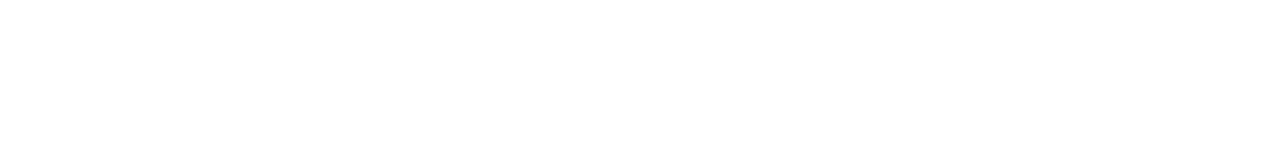
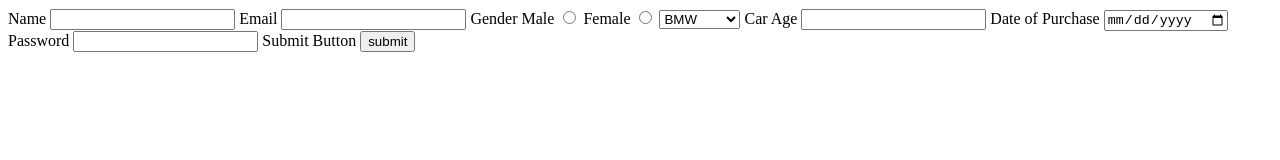
Before and after one commit to acciojob/car-insurance-form-Padma-darsi, a website: page main.html in a window 1280 px wide. Drawn offline with Linux system fonts and the light colour scheme.

Commit message:
created a submission

```diff
--- a/main.html
+++ b/main.html
@@ -8,6 +8,43 @@
 
 <body>
 	<!-- the entire body must be written by student -->
+	<form method="post">
+
+		<label for="name">Name</label>
+		<input type="text" id="name" Required>
+
+		<label for="email">Email</label>
+		<input type="Email" id="email" Required>
+
+		<label>Gender</label>
+		<label for="gender_m">Male</label>
+		<input type="radio" id="gender_m" name="gender" Required>
+
+		<label for="gender_f">Female</label>
+		<input type="radio" id="gender_f" name="gender" Required>
+
+        <select for="cars" placeholder="Car Brands" id="cars">
+			    <option>BMW</option>
+			    <option>Audi</option>
+			    <option>Mercedez</option>
+		</select>
+
+		<label for="carage">Car Age</label>
+		<input type="Number" id="carage" Required>
+
+		<label for="dop">Date of Purchase</label>
+		<input type="Date" id="dop" Required>
+
+		<label for="password">Password</label>
+		<input type="Password" id="password" Required>
+
+		<label>Submit Button</label>
+		<input type="button" value="submit">
+
+
+
+
+	</form>
     <script type="text/javascript" src="./script.js">
 </script>
 
```
